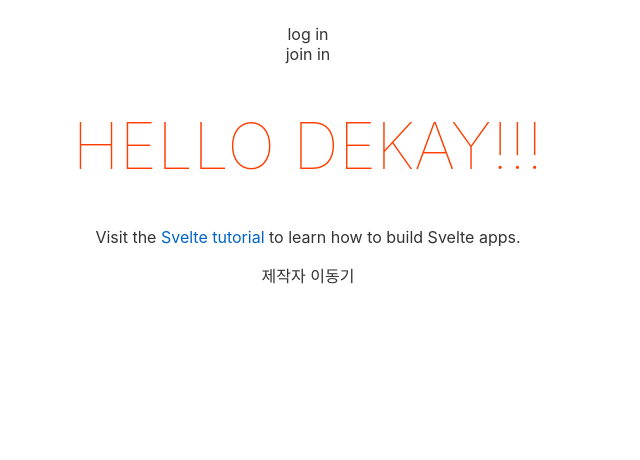
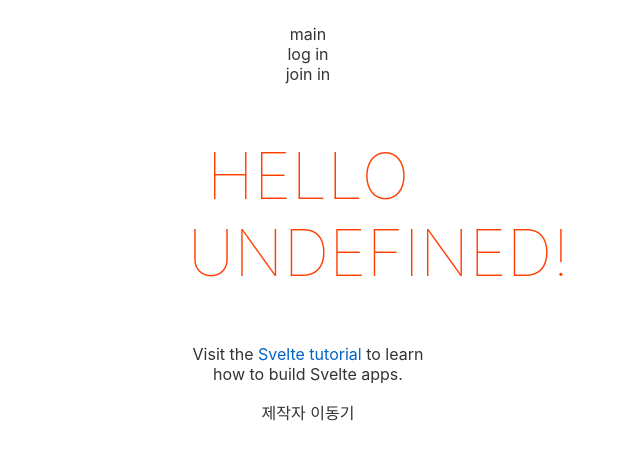
Before and after one commit to ddonggi/svelteprj, a Svelte app: page / in a window 1280 px wide. Shown: the top 460 px of the page, without its empty margins (332-972 px from the left). Built offline with nearby package versions, Linux system fonts and the light colour scheme.

Commit message:
CREATE section.svelte ,

```diff
--- a/src/App.svelte
+++ b/src/App.svelte
@@ -1,18 +1,17 @@
 <script>
-	export let name;
 	import Header from './components/header.svelte';
 	import Footer from './components/footer.svelte';
+	import Section from './components/section.svelte';
 </script>
 
 <main>
 	<Header/>
-	<h1>Hello {name}!</h1>
-	<p>Visit the <a href="https://svelte.dev/tutorial">Svelte tutorial</a> to learn how to build Svelte apps.</p>
-	<div></div>
+	<Section/>
 	<Footer/>
 </main>
 
 <style>
+
 	main {
 		text-align: center;
 		padding: 1em;
@@ -20,16 +19,4 @@
 		margin: 0 auto;
 	}
 
-	h1 {
-		color: #ff3e00;
-		text-transform: uppercase;
-		font-size: 4em;
-		font-weight: 100;
-	}
-
-	@media (min-width: 640px) {
-		main {
-			max-width: none;
-		}
-	}
 </style>
--- a/src/components/header.svelte
+++ b/src/components/header.svelte
@@ -1,7 +1,7 @@
 <header>
 
     <div>
-
+        main
     </div>
     <div>
         log in
--- /dev/null
+++ b/src/components/section.svelte
@@ -0,0 +1,26 @@
+<script>
+export let name;
+</script>
+
+<section>
+<h1>Hello {name}!</h1>
+<p>Visit the <a href="https://svelte.dev/tutorial">Svelte tutorial</a> to learn how to build Svelte apps.</p>
+<div></div>
+</section>
+
+<style>
+
+
+    h1 {
+        color: #ff3e00;
+        text-transform: uppercase;
+        font-size: 4em;
+        font-weight: 100;
+    }
+
+    @media (min-width: 640px) {
+        main {
+            max-width: none;
+        }
+    }
+</style>
```
